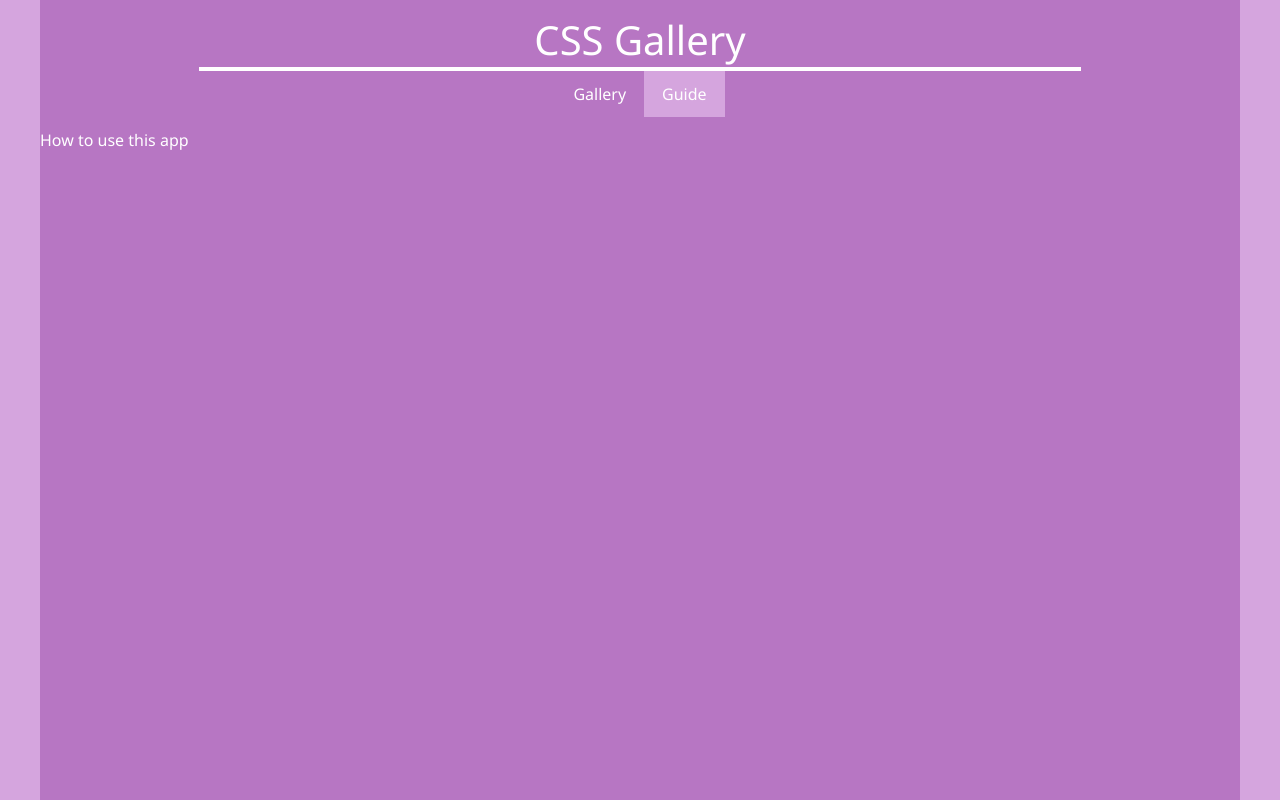
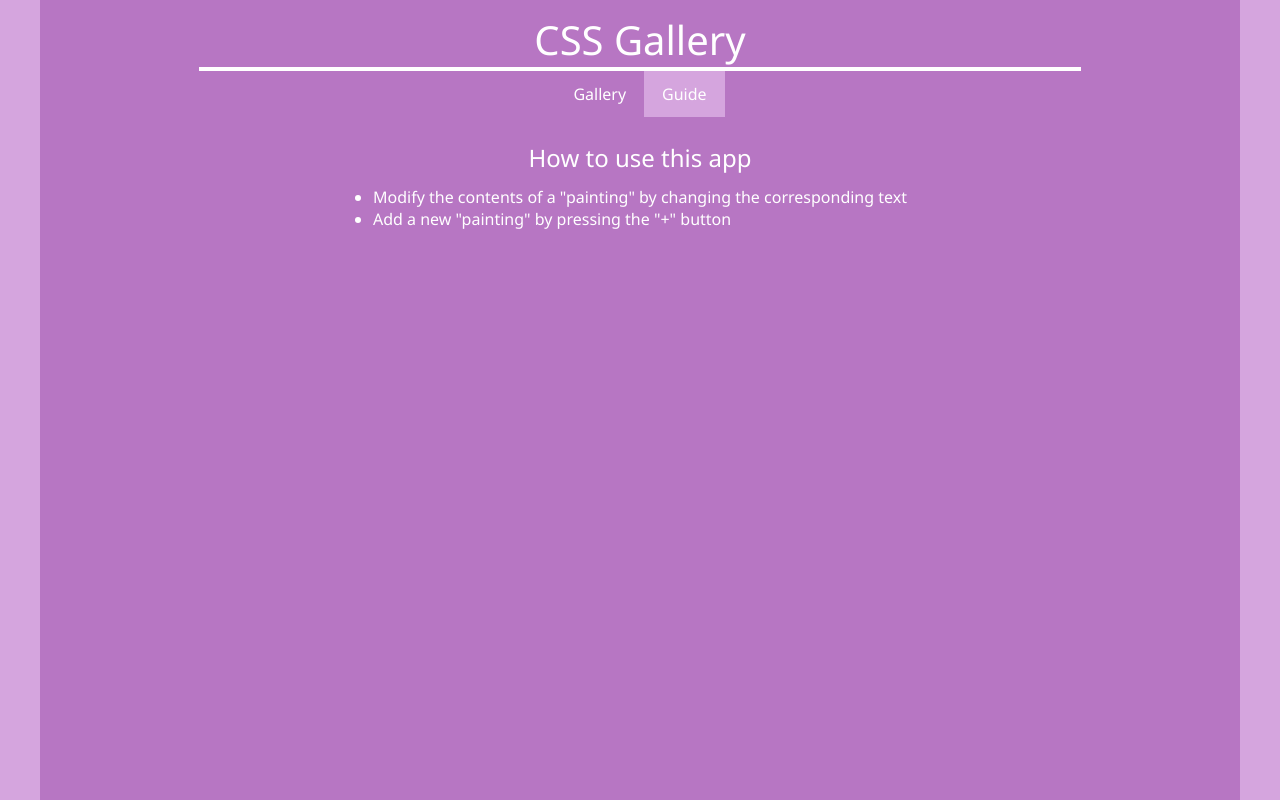
Before and after one commit to blloop/css-gallery, a Next.js app: page /guide in a window 1280 px wide. Built offline with nearby package versions, Linux system fonts and the light colour scheme.

Commit message:
basic guide content

```diff
--- /dev/null
+++ b/src/app/guide/page.css
@@ -0,0 +1,10 @@
+.main-text {
+  display: flex;
+  flex-direction: column;
+  align-items: center;
+}
+
+.subtitle {
+  font-size: 24px;
+  margin: 12px;
+}
--- a/src/app/guide/page.tsx
+++ b/src/app/guide/page.tsx
@@ -1,12 +1,23 @@
 'use client'
+
+import './page.css'
 
 import NavBar from '../navbar'
 
 export default function Home() {
   return ( <>
     <NavBar page={2}/>
-    <div>
-      <p> How to use this app </p>
-    </div>
+      <div className='main-text'>
+        <p className='subtitle'> How to use this app </p>
+        <ul>
+          <li>
+            Modify the contents of a "painting" by changing the
+            corresponding text
+          </li>
+          <li>
+            Add a new "painting" by pressing the "+" button
+          </li>
+        </ul>
+      </div>
   </> )
 }
```
